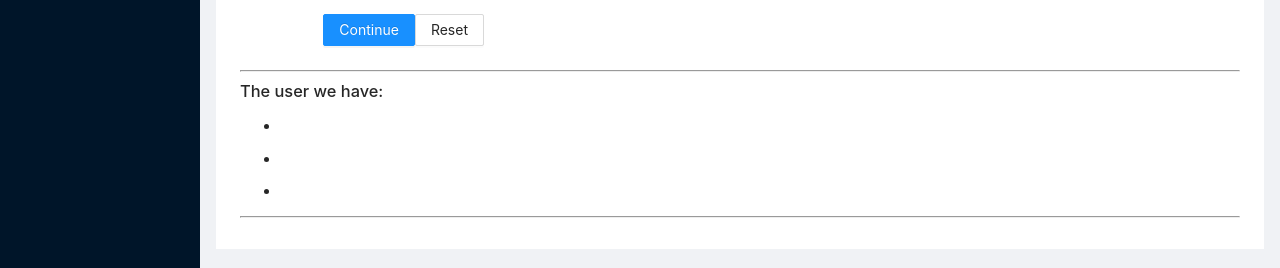
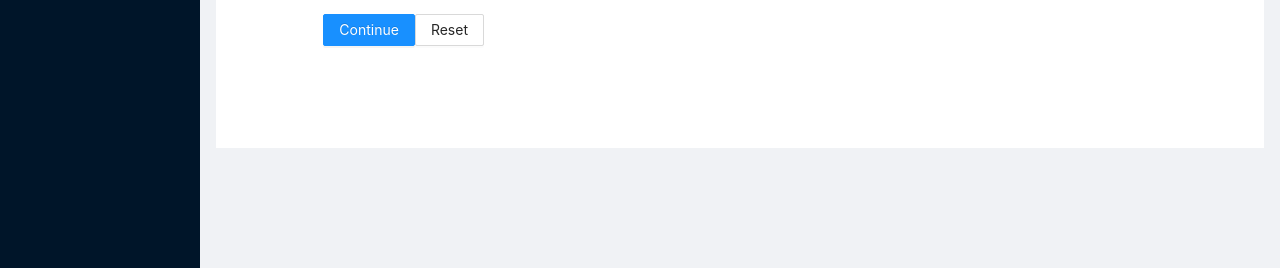
Before and after one commit to Mohammad-Sahil/litwiz-lab, a Next.js app: page / in a window 1280 px wide. Shown: the part 296-564 px from the top of the page. Built offline with nearby package versions, Linux system fonts and the light colour scheme.

Commit message:
userdata rmved

```diff
--- a/pages/index.tsx
+++ b/pages/index.tsx
@@ -75,9 +75,6 @@ const Home = () => {
           >
              <h1>Please enter your details: </h1>
               <Input2/>
-              <hr/>
-              <UserData/>
-              <hr/>
           </div>
         </Content>
         <Footer
```
